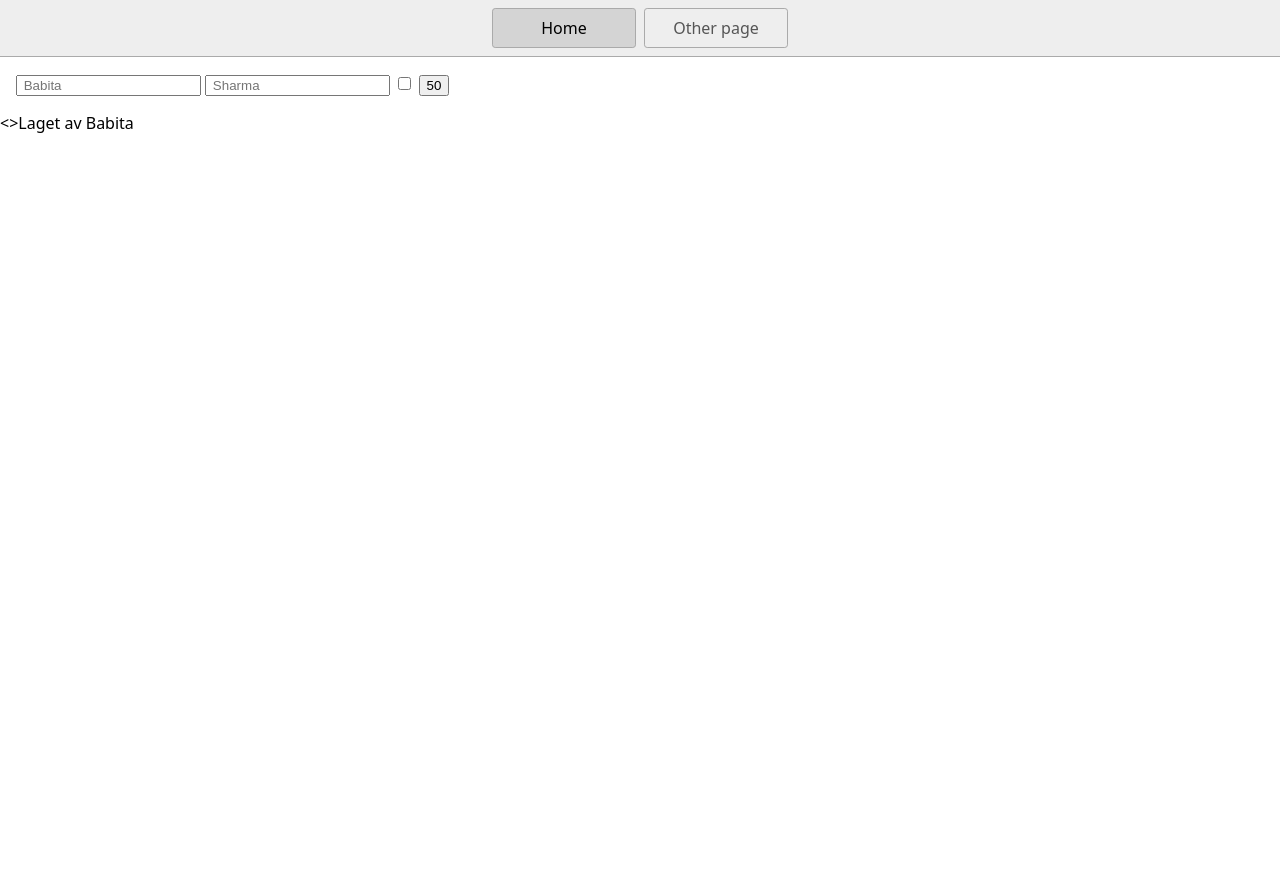
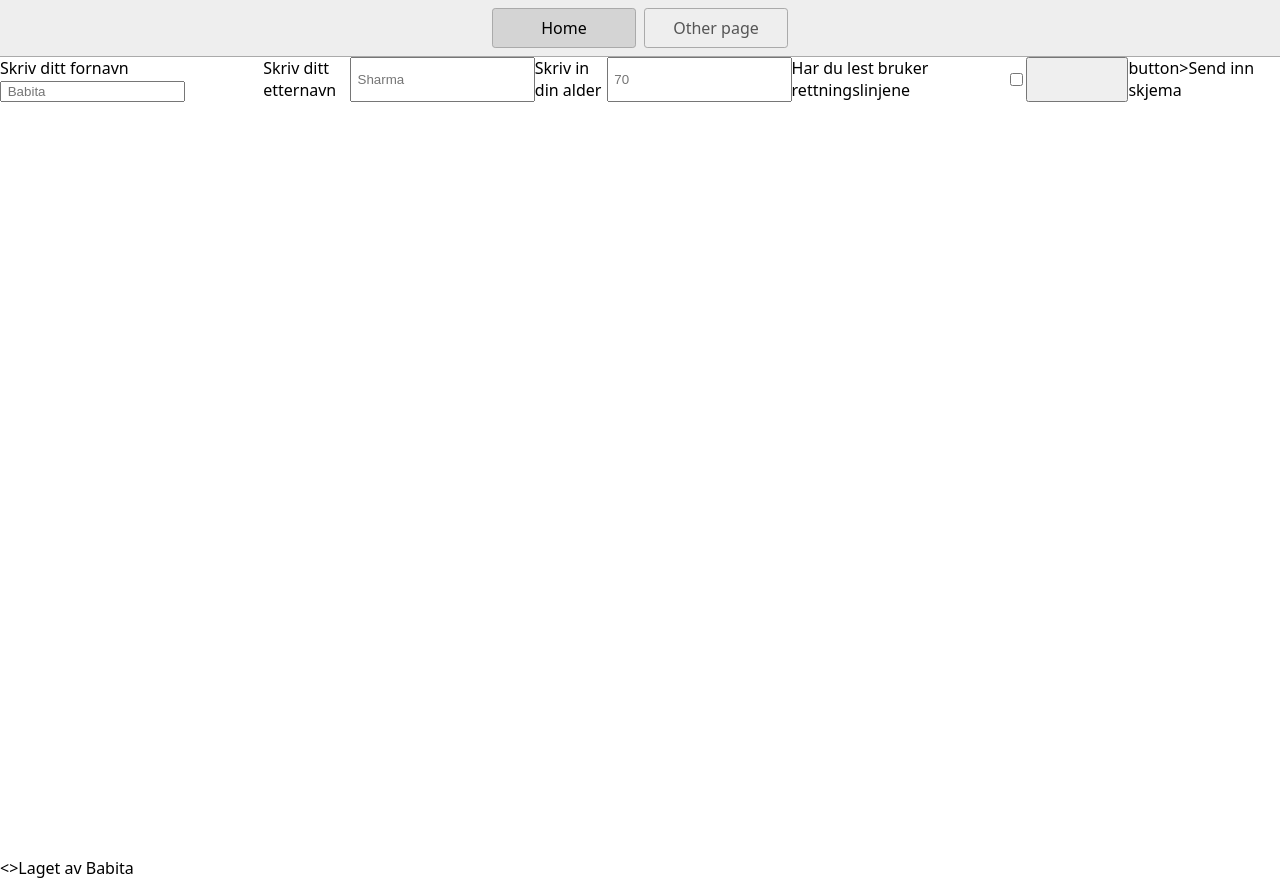
Before and after one commit to sharmababita/Kodeloftet_DAg16, a website: page index.html in a window 1280 px wide. Before the commit the page ends 800 px from the top, so only its background shows below. Drawn offline with Linux system fonts and the light colour scheme.

Commit message:
oppgave2... Error

```diff
--- a/index.html
+++ b/index.html
@@ -1,5 +1,6 @@
 <!DOCTYPE html>
 <html lang="en">
+
 <head>
   <title>Home</title>
   <meta charset="UTF-8" />
@@ -11,6 +12,7 @@
   <link rel="stylesheet" href="styles.css" />
   <script type="module" src="script.js"></script>
 </head>
+
 <body>
   <nav>
     <a href="/" aria-current="page">Home</a>
@@ -25,12 +27,39 @@
       3. Lag et input.felt som tar i mot alder
       4. Lag et input-felt som tar i mot en avkrysnsing
       -->
-      <input types="text" name="" id="" placeholder=" Babita ">
-      <input types="number" name="" id="" placeholder=" Sharma">
-      <input type="checkbox" name="" id="" placeholder=" Alder">
-      <input type="button" value="50">
+    <form class="flexCol">
+      <label for="firstName">
+        Skriv ditt fornavn
+      <input types="text"
+      name="firstName"
+      id="" placeholder=" Babita ">
+      </label>
+
+      <label class="flexCol" for=" lastName">
+        Skriv ditt etternavn
+        <input types="text" name="lastName" id="" placeholder=" Sharma">
+      </label>
+
+      <label class="flexCol" for="age">
+        Skriv in din alder
+        <input types="number" name="age" id="" placeholder=" 70"> </label>
+      <label class="flexCol" for="termsAndConditions" id="">
+      </label>
+      Har du lest bruker rettningslinjene
+      <!--Opgave 2:
+      1. Gi hvert input-element et label-elemet
+      -->
+
+      <input class="inputSize" type="checkbox" name="termsAndConditions" id="termsAndConditions" </label>
+
+      <button class="buttonSize" i
+      id="submitButton">
+    </button>button>Send inn skjema</button>
+  </label>
+    </form>
   </main>
   <footer>
     <>Laget av Babita</p>
 </body>
+
 </html>
--- a/script.js
+++ b/script.js
@@ -1 +1,6 @@
-console.log('Hello!');
+const submitButton = document.querySelector("#submitButton");
+
+submitButton.addEventListener("click", function() {
+    event.preventDefault();
+    console.log("Button is clicked!")
+});
--- a/styles.css
+++ b/styles.css
@@ -37,7 +37,22 @@ nav a[aria-current='page'] {
 }
 
 main {
-  padding: 1rem;
+ height: 100vh;
+}
+
+
+.flexCol{
+ display: flex;
+ flexx-direction: column;
+ gap= 10px;
+}
+
+.inputSize {
+  max-width: 200px;
+}
+
+.buttonSize {
+  width: 120px;
 }
 
 h1 {
```
Lines whose indentation alone changed are shown as unchanged.
